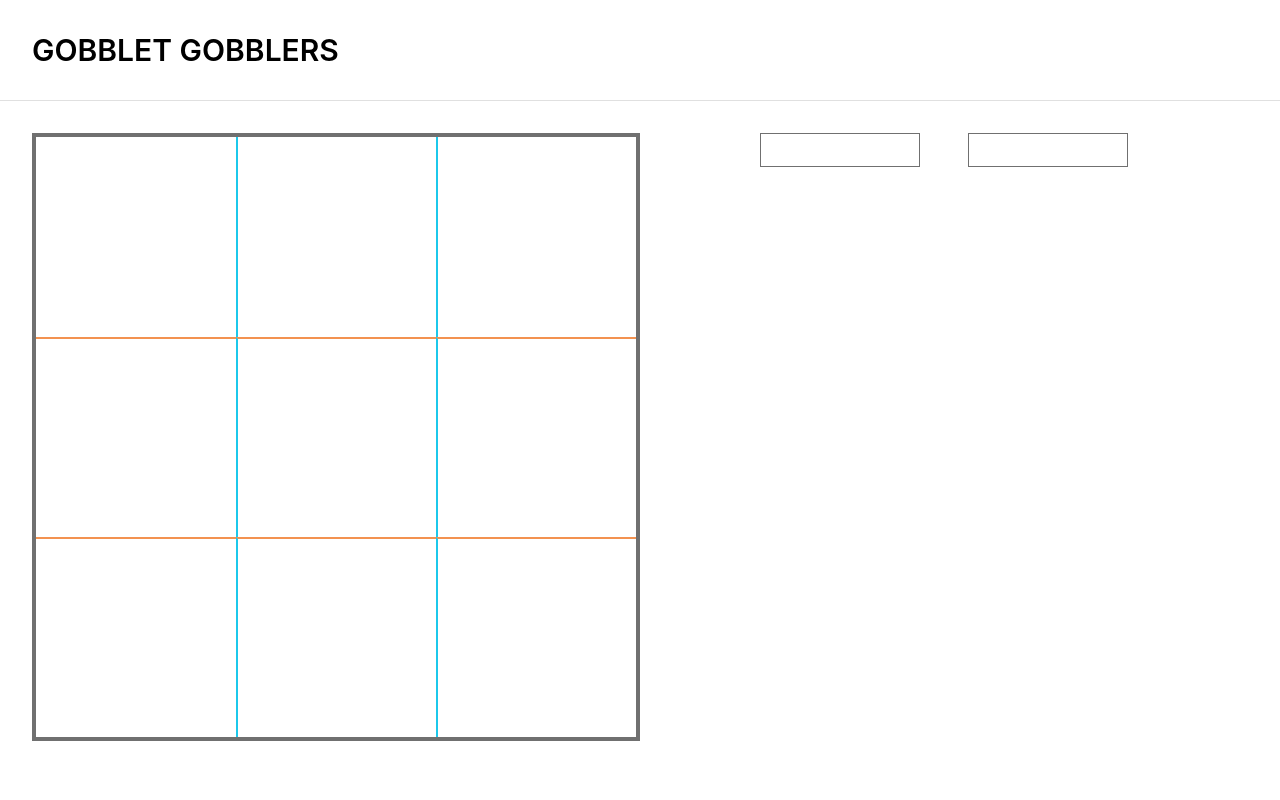
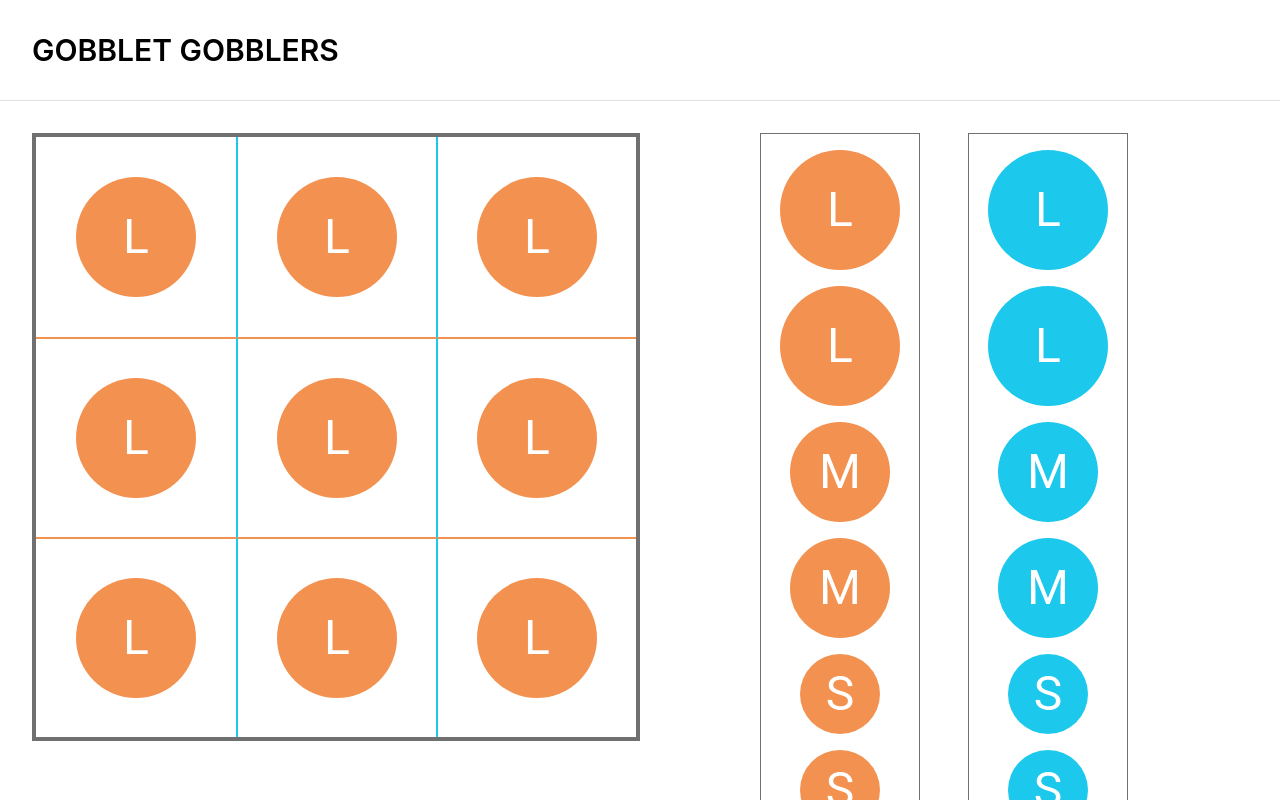
Before and after one commit to DC-h-inoue/gobblet-gobblers, a React (Create React App) app in the folder gobgob-skelton/: page / in a window 1280 px wide. Built offline with nearby package versions, Linux system fonts and the light colour scheme.

Commit message:
初期盤面の描画完了（コードレビュー前）

```diff
--- a/gobgob-skelton/src/UI/Game/Board/GGBoard.tsx
+++ b/gobgob-skelton/src/UI/Game/Board/GGBoard.tsx
@@ -1,51 +1,33 @@
 // #region import宣言
 import { FC } from 'react';
 import classNames from 'classnames';
-import { connect } from 'react-redux';
-
-import { GameState } from 'store/game/reducer';
+import { useSelector } from 'react-redux';
 
 import './GGBoard.scss';
 import GGSquare from './Square/GGSquare';
-import { RootState } from 'store';
 // #endregion
 // #region 型定義
 type Props = {
   className?: string;
 };
 
-type StateProps = {
-  state: {
-    game: GameState
-  }
-};
-
 // #endregion
 // #region 定数
 // #endregion
 // #region 内部関数
-// const mapStateToProps: StateProps = (state: GameState) => {
-//   return {
-//     boardPieces: state.boardPieces,
-//     player1Pieces: state.player1Pieces,
-//     player2Pieces: state.player2Pieces
-//   }
-// };
-
-function mapStateToProps(state: RootState){
-  return {
-    state:{
-      game: state.game
-    }
-  }
-};
-
 // #endregion
 // #region 公開関数
 // #endregion
 // #region 公開モジュール
-const GGBoard: FC<Props&  StateProps> = ({ className, state }) => {
+/**
+ * 盤面を表示するコンポーネント
+ *
+ * @param  {className} 外部から指定するクラス名
+ * @return GGSquareコンポーネントのJSX要素
+ */
+const GGBoard: FC<Props> = ({ className }) => {
   // #region state変数
+  const boardPieces = useSelector(state => state.game.boardPieces);
   // #endregion
   // #region 内部変数
   // #endregion
@@ -58,17 +40,17 @@ const GGBoard: FC<Props&  StateProps> = ({ className, state }) => {
   // #region レンダリング処理
   return(
     <div className={classNames('gg_board', className)}>
-      {state.game.boardPieces.map((pieceHistory, index) =>
+      {boardPieces.map((pieceHistory, index) =>
         {
           return(
-            <GGSquare pieceHistory={pieceHistory} index={index} />
-            )
-          }
-          )}
+            <GGSquare pieceHistory={pieceHistory} index={index} key={index.toString()} />
+          );
+        }
+      )}
     </div>
   );
   // #endregion
 };
 // #endregion
 
-export default connect<StateProps>(mapStateToProps)(GGBoard);
+export default GGBoard;
--- a/gobgob-skelton/src/UI/Game/Board/Square/GGSquare.tsx
+++ b/gobgob-skelton/src/UI/Game/Board/Square/GGSquare.tsx
@@ -1,5 +1,6 @@
 // #region import宣言
 import { FC } from 'react';
+import GGPiece from 'UI/Game/Piece/GGPiece';
 
 import { Piece } from 'utils/types';
 import './GGSquare.scss';
@@ -18,20 +19,43 @@ type Props = {
 // #region 公開関数
 // #endregion
 // #region 公開モジュール
-const GGSquare: FC<Props> = () => {
+/**
+ * 盤面のマスの情報を表すコンポーネント
+ *
+ * @param pieceHistory
+ * @param index
+ * @return 盤面のマスの情報を表すJSX要素
+ */
+const GGSquare: FC<Props> = ({ pieceHistory, index }) => {
   // #region state変数
   // #endregion
   // #region 内部変数
   // #endregion
   // #region 内部関数
-
   // #endregion
   // #region イベントハンドラ
   // #endregion
   // #region 副作用処理
   // #endregion
   // #region レンダリング処理
-  return <div className="gg_square"></div>;
+
+  // 盤面のマスに駒が置かれている場合は駒を描画するJSX要素を返す
+  if(pieceHistory !== null){
+    return(
+      <div className="gg_square">
+        <GGPiece
+          className={`${pieceHistory[0].size} ${pieceHistory[0].player === 'Player1' ? 'p1' : 'p2'}`}
+          piece={pieceHistory[0]}
+          boardSquareIndex={index}
+        />
+      </div>
+    );
+  }
+  else{
+    return(
+      <div className="gg_square"></div>
+    );
+  }
   // #endregion
 };
 
--- a/gobgob-skelton/src/UI/Game/GGGame.tsx
+++ b/gobgob-skelton/src/UI/Game/GGGame.tsx
@@ -1,12 +1,7 @@
 // #region import宣言
-import { connect } from 'react-redux';
-import { bindActionCreators, Dispatch } from 'redux';
-
 import GGPieceStand from 'UI/Game/PieceStand/GGPieceStand';
 import GGBoard from 'UI/Game/Board/GGBoard';
 import { PLAYER } from 'utils/constants';
-import { GameState } from 'store/game/reducer';
-import { movePieceFromStandAction, movePieceStandOnBoardAction } from 'store/game/actions';
 
 import './GGGame.scss';
 // #endregion
@@ -15,23 +10,15 @@ import './GGGame.scss';
 // #region 定数
 // #endregion
 // #region 内部関数
-const mapStandToProps = (state: GameState) => {
-  return {
-    boardPieces: state.boardPieces
-  }
-};
-
-const mapDispatchToProps = (dispatch: Dispatch) => {
-  return bindActionCreators(
-    {movePieceFromStandAction, movePieceStandOnBoardAction},
-    dispatch
-  )
-};
 // #endregion
 // #region 公開関数
 // #endregion
 
 // #region 公開モジュール
+/**
+ * ゲームの進行状況を表示するコンポーネント
+ * @returns GGBoard、GGPieceStandコンポーネントのJSX要素
+ */
 const GGGame = () => {
   // #region state変数
   // #endregion
@@ -56,5 +43,5 @@ const GGGame = () => {
   // #endregion
 };
 
-export default connect(mapStandToProps, mapDispatchToProps)(GGGame);
+export default GGGame;
 // #endregion
--- a/gobgob-skelton/src/UI/Game/PieceStand/GGPieceStand.tsx
+++ b/gobgob-skelton/src/UI/Game/PieceStand/GGPieceStand.tsx
@@ -5,6 +5,8 @@ import classNames from 'classnames';
 import { Player } from 'utils/types';
 
 import './GGPieceStand.scss';
+import { useSelector } from 'react-redux';
+import GGPiece from '../Piece/GGPiece';
 // #endregion
 // #region 型定義
 type Props = {
@@ -21,10 +23,19 @@ type Props = {
 // #endregion
 // #region 公開モジュール
 
-const GGPieceStand: FC<Props> = ({ className }) => {
+/**
+ * 駒置き場を表すコンポーネント
+ *
+ * @param {className} 外部から指定するクラス名
+ * @param {player} 駒置き場のプレーヤー情報
+ * @return 駒置き場を表すJSX要素
+ */
+const GGPieceStand: FC<Props> = ({ className, player }) => {
   // #region state変数
   // #endregion
   // #region 内部変数
+  const player1Pieces = useSelector(state => state.game.player1Pieces);
+  const player2Pieces = useSelector(state => state.game.player2Pieces);
   // #endregion
   // #region 内部関数
   // #endregion
@@ -33,7 +44,21 @@ const GGPieceStand: FC<Props> = ({ className }) => {
   // #region 副作用処理
   // #endregion
   // #region レンダリング処理
-  return <div className={classNames('gg_piece-stand', className)}></div>;
+
+  // playerがP1ならP1の駒の、P2ならP2の駒のJSX要素を返す
+  return(
+    <div className={classNames('gg_piece-stand', className)}>
+        {
+          (player === 'Player1' ? player1Pieces : player2Pieces).map((piece, index) => {
+            return(
+              <div className='piece-item' key={index.toString()}>
+                <GGPiece className={`${piece.size} ${player === 'Player1' ? 'p1' : 'p2'}`} piece={piece}/>
+              </div>
+            );
+          })
+        }
+    </div>
+  );
   // #endregion
 };
 
--- a/gobgob-skelton/src/store/game/actions.ts
+++ b/gobgob-skelton/src/store/game/actions.ts
@@ -9,7 +9,7 @@ export type ActionType<T> = {
   payload: T;
 };
 
-export type MovePiecePayload = {
+type MovePiecePayload = {
   piece: Piece;
   toIndex: number;
   fromIndex?: number;
--- a/gobgob-skelton/src/store/game/reducer.ts
+++ b/gobgob-skelton/src/store/game/reducer.ts
@@ -13,7 +13,7 @@ export type GameState = {
 // #endregion
 // #region 定数
 const INITIAL_STATE: GameState = {
-  boardPieces: Array(9).fill([]),
+  boardPieces: Array(9).fill([{ size: PIECE_SIZE.L, player: PLAYER.P1 }]),
   player1Pieces: [
     { size: PIECE_SIZE.L, player: PLAYER.P1 },
     { size: PIECE_SIZE.L, player: PLAYER.P1 },
```
Also changed, not shown: gobgob-skelton/src/UI/Game/Piece/GGPiece.tsx (+7 -1 lines).
